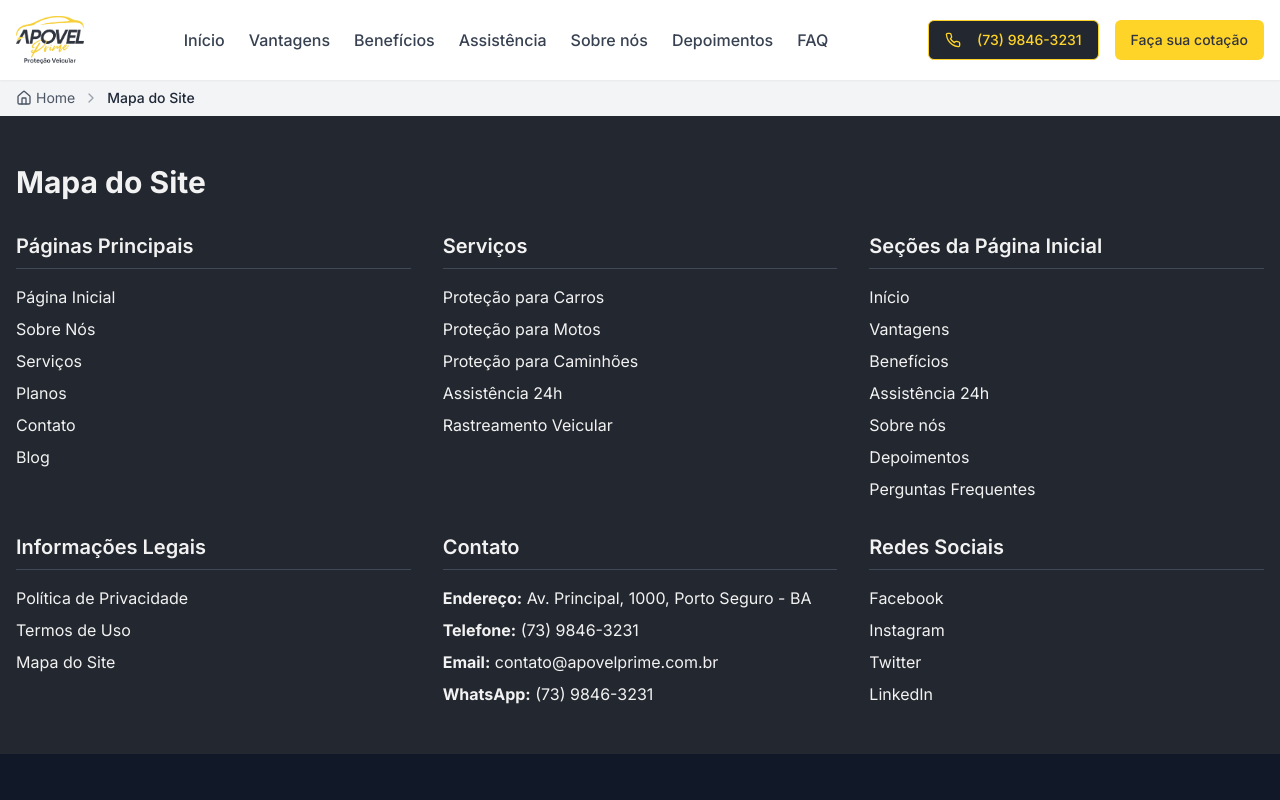
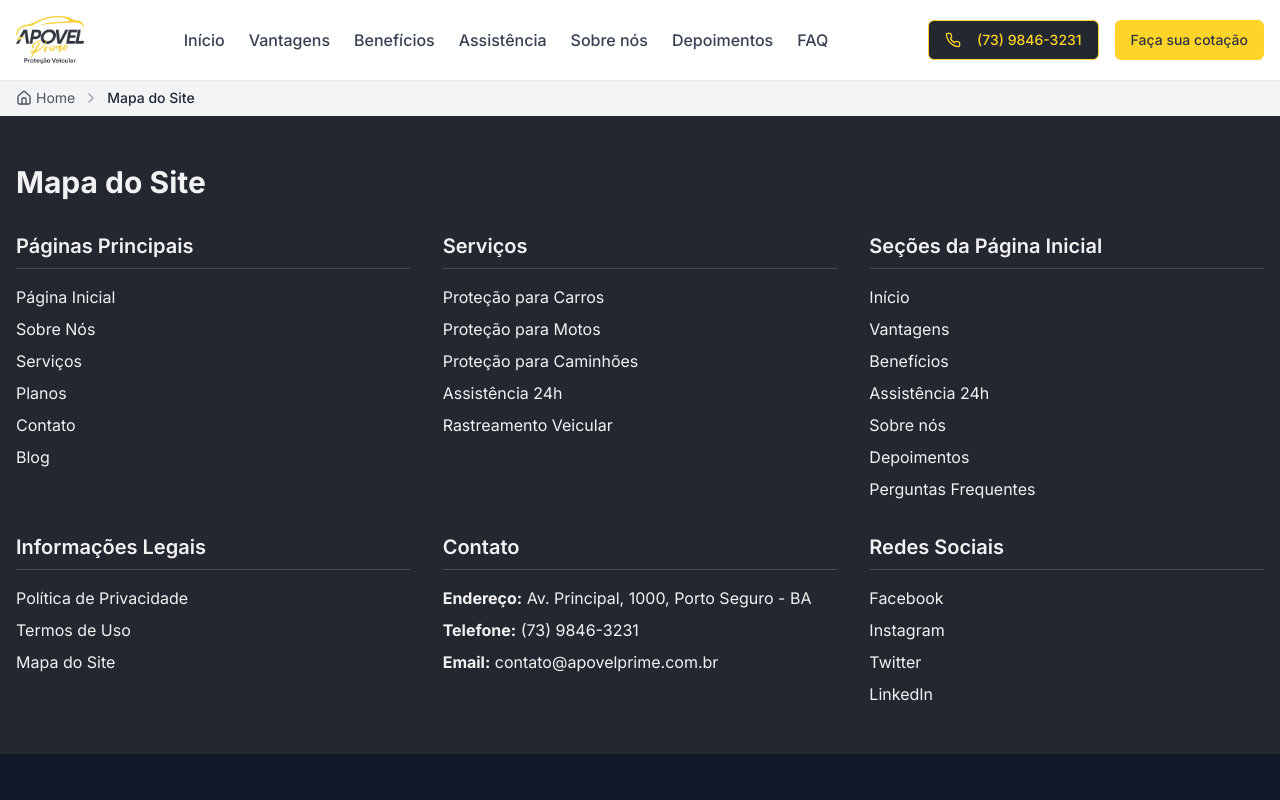
Before and after one commit to RobertoAthos/apovel-prime-lp, a Next.js app: page /mapa-do-site in a window 1280 px wide. Shown: the top 800 px of the page. Built offline with nearby package versions, Linux system fonts and the light colour scheme.

Commit message:
fix: build error

```diff
--- a/app/mapa-do-site/page.tsx
+++ b/app/mapa-do-site/page.tsx
@@ -1,7 +1,6 @@
 import Link from "next/link"
 import BreadcrumbNav from "@/components/breadcrumb-nav"
 import type { Metadata } from "next"
-import { redirectToWhatsApp } from "@/utils/whatsapp"
 
 export const metadata: Metadata = {
   title: "Mapa do Site | Apovel Prime",
@@ -173,12 +172,6 @@ export default function SiteMap() {
                   contato@apovelprime.com.br
                 </a>
               </li>
-              <li onClick={redirectToWhatsApp}>
-                <strong>WhatsApp:</strong>{" "}
-                <a className="text-yellow-600 hover:underline">
-                  (73) 9846-3231
-                </a>
-              </li>
             </ul>
           </div>
 
```
